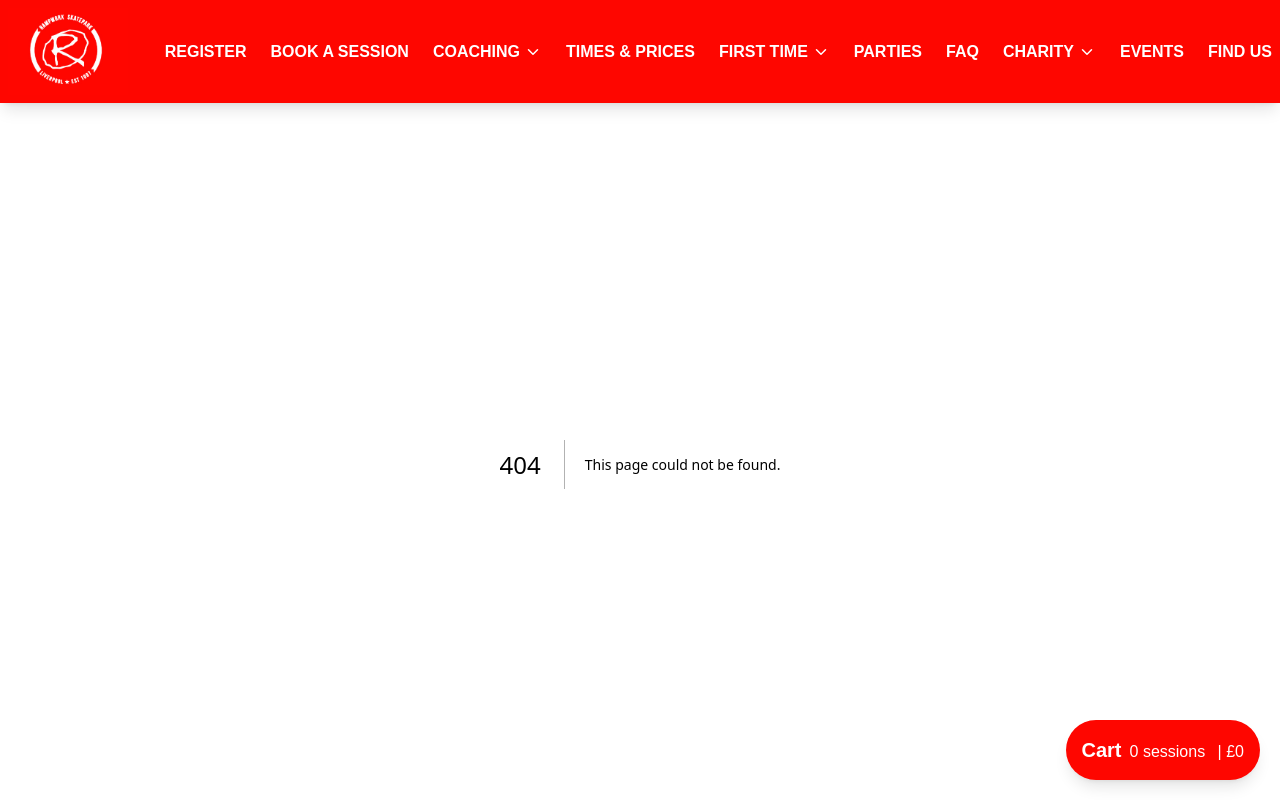
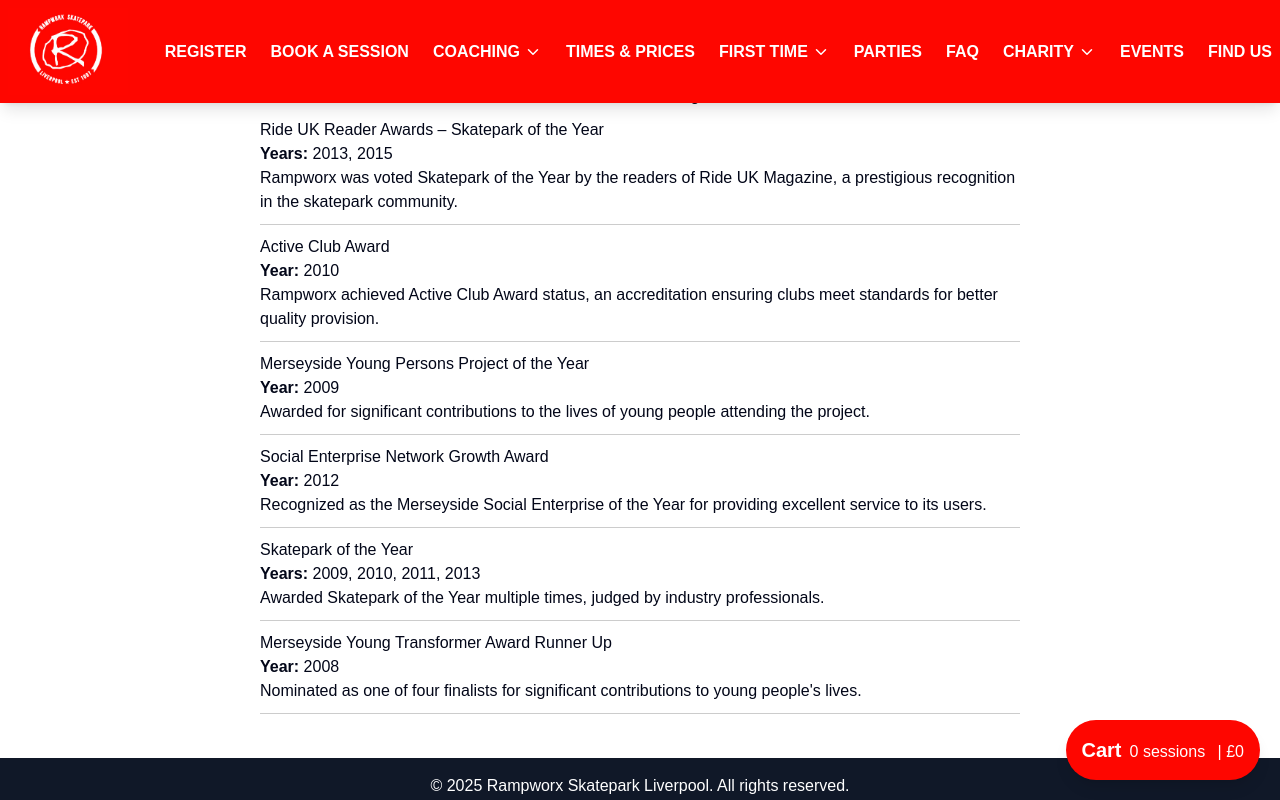
Before and after one commit to tyrone-rampworx/rampworx-ui, a Next.js app: page /charity/awards in a window 1280 px wide. Before the commit this address had no page. Shown: the top 800 px of the page. Built offline with nearby package versions, Linux system fonts and the light colour scheme.

Commit message:
added awards, donate, patrons, supporters and volunteering page under charity

```diff
--- /dev/null
+++ b/src/app/charity/awards/page.tsx
@@ -0,0 +1,51 @@
+import React from 'react';
+
+const awards = [
+  {
+    title: 'Ride UK Reader Awards – Skatepark of the Year',
+    years: [2013, 2015],
+    description: 'Rampworx was voted Skatepark of the Year by the readers of Ride UK Magazine, a prestigious recognition in the skatepark community.',
+  },
+  {
+    title: 'Active Club Award',
+    year: 2010,
+    description: 'Rampworx achieved Active Club Award status, an accreditation ensuring clubs meet standards for better quality provision.',
+  },
+  {
+    title: 'Merseyside Young Persons Project of the Year',
+    year: 2009,
+    description: 'Awarded for significant contributions to the lives of young people attending the project.',
+  },
+  {
+    title: 'Social Enterprise Network Growth Award',
+    year: 2012,
+    description: 'Recognized as the Merseyside Social Enterprise of the Year for providing excellent service to its users.',
+  },
+  {
+    title: 'Skatepark of the Year',
+    years: [2009, 2010, 2011, 2013],
+    description: 'Awarded Skatepark of the Year multiple times, judged by industry professionals.',
+  },
+  {
+    title: 'Merseyside Young Transformer Award Runner Up',
+    year: 2008,
+    description: 'Nominated as one of four finalists for significant contributions to young people\'s lives.',
+  },
+];
+
+export default function AwardsPage() {
+  return (
+    <div style={{ maxWidth: '800px', margin: '0 auto', padding: '20px' }}>
+      <h1 style={{ textAlign: 'center' }}>Our Awards and Recognitions</h1>
+      <ul style={{ listStyleType: 'none', padding: 0 }}>
+        {awards.map((award, index) => (
+          <li key={index} style={{ borderBottom: '1px solid #ccc', padding: '10px 0' }}>
+            <h2>{award.title}</h2>
+            <p><strong>Year{award.years && award.years.length > 1 ? 's' : ''}:</strong> {award.years ? award.years.join(', ') : award.year}</p>
+            <p>{award.description}</p>
+          </li>
+        ))}
+      </ul>
+    </div>
+  );
+}
--- /dev/null
+++ b/src/app/charity/donate/page.tsx
@@ -0,0 +1,32 @@
+// page.tsx
+
+import React from 'react';
+
+const DonatePage = () => {
+  return (
+    <div>
+      <h1>Support Rampworx Skatepark</h1>
+      <p>
+        Each year, Rampworx (Charity: 1097748) assists over 1,000 young people by providing free projects focused on sports, health, obesity, sexual health, bullying, crime, anti-social behavior, and racism.
+      </p>
+      <p>
+        Our mission is to engage individuals aged 5 and above in various sports while imparting valuable life skills through activities like photography, dance, music, and art.
+      </p>
+      <p>
+        With the help of over 30 young volunteers, we deliver coaching sessions, organize events, mentor participants, and manage the facility's retail and administrative functions.
+      </p>
+      <p>
+        Since 1997, we've reached over 20,000 young people, enhancing their health, well-being, self-confidence, and employment prospects.
+      </p>
+      <p>
+        <strong>Fact:</strong> It costs Rampworx over £3,500 per week to operate. Every contribution ensures that more than 1,000 young people weekly can enjoy their favorite sports in a safe, structured environment. Your donations also facilitate skatepark layout updates, maintenance, and service improvements.
+      </p>
+      <p>
+        Please help us continue making a difference by donating today.
+      </p>
+      {/* Donation form or link to donation platform can be integrated here */}
+    </div>
+  );
+};
+
+export default DonatePage;
--- /dev/null
+++ b/src/app/charity/patrons/page.tsx
@@ -0,0 +1,55 @@
+"use client";
+
+import { useState } from "react";
+import { Card, CardContent } from "@/components/ui/card";
+import { Button } from "@/components/ui/button";
+import { motion } from "framer-motion";
+
+const patrons = [
+  { name: "John Doe", amount: "$500", message: "Happy to support this cause!" },
+  { name: "Jane Smith", amount: "$300", message: "Keep up the great work!" },
+  { name: "Anonymous", amount: "$100", message: "Every bit counts!" },
+];
+
+export default function PatronsPage() {
+  const [showAll, setShowAll] = useState(false);
+
+  return (
+    <div className="max-w-4xl mx-auto p-6">
+      <motion.h1
+        className="text-3xl font-bold mb-6 text-center"
+        initial={{ opacity: 0, y: -10 }}
+        animate={{ opacity: 1, y: 0 }}
+      >
+        Our Generous Patrons
+      </motion.h1>
+
+      <div className="grid gap-4">
+        {patrons.slice(0, showAll ? patrons.length : 2).map((patron, index) => (
+          <motion.div
+            key={index}
+            initial={{ opacity: 0, y: 10 }}
+            animate={{ opacity: 1, y: 0 }}
+            transition={{ delay: index * 0.1 }}
+          >
+            <Card className="border border-gray-200 shadow-md rounded-2xl">
+              <CardContent className="p-4">
+                <h2 className="text-xl font-semibold">{patron.name}</h2>
+                <p className="text-gray-500">{patron.amount} donated</p>
+                <p className="text-gray-700 mt-2">"{patron.message}"</p>
+              </CardContent>
+            </Card>
+          </motion.div>
+        ))}
+      </div>
+
+      {patrons.length > 2 && (
+        <div className="text-center mt-6">
+          <Button onClick={() => setShowAll(!showAll)} className="px-4 py-2">
+            {showAll ? "Show Less" : "Show More"}
+          </Button>
+        </div>
+      )}
+    </div>
+  );
+}
--- /dev/null
+++ b/src/app/charity/supporters/page.tsx
@@ -0,0 +1,29 @@
+import React from "react";
+
+const supporters = [
+  { name: "Alice Johnson", contribution: "$50" },
+  { name: "Bob Smith", contribution: "$30" },
+  { name: "Charlie Lee", contribution: "$100" },
+  { name: "Dana White", contribution: "$75" },
+];
+
+export default function SupportersPage() {
+  return (
+    <div style={{ maxWidth: "600px", margin: "0 auto", padding: "20px" }}>
+      <h1 style={{ textAlign: "center" }}>Our Supporters</h1>
+      <ul style={{ listStyle: "none", padding: 0 }}>
+        {supporters.map((supporter, index) => (
+          <li key={index} style={{ border: "1px solid #ccc", padding: "10px", marginBottom: "10px" }}>
+            <strong>{supporter.name}</strong>
+            <p>{supporter.contribution}</p>
+          </li>
+        ))}
+      </ul>
+      <div style={{ textAlign: "center", marginTop: "20px" }}>
+        <button style={{ padding: "10px 20px", border: "1px solid #000", background: "white", cursor: "pointer" }}>
+          Become a Supporter
+        </button>
+      </div>
+    </div>
+  );
+}
--- /dev/null
+++ b/src/app/charity/volunteering/page.tsx
@@ -0,0 +1,31 @@
+import React from 'react';
+
+const volunteeringOpportunities = [
+  'Accountancy and Book Keeping',
+  'Admin Work',
+  'Research & Development',
+  'Events',
+  'Marketing',
+  'Ramp Build & Maintenance',
+  'Other Opportunities',
+];
+
+export default function VolunteeringPage() {
+  return (
+    <div style={{ maxWidth: '800px', margin: '0 auto', padding: '20px' }}>
+      <h1 style={{ textAlign: 'center' }}>Volunteering at Rampworx</h1>
+      <p>
+        Rampworx offers a variety of exciting volunteer opportunities for young people who wish to gain valuable experience in a dynamic working environment. Involvement could include supporting our project or using our project as a starting point to volunteer with an agency within the local community.
+      </p>
+      <h2>Volunteer Opportunities</h2>
+      <ul>
+        {volunteeringOpportunities.map((opportunity, index) => (
+          <li key={index}>{opportunity}</li>
+        ))}
+      </ul>
+      <p>
+        If you're interested in volunteering with Rampworx, please visit our <a href="/contact">contact page</a> to get in touch with us.
+      </p>
+    </div>
+  );
+}
```
